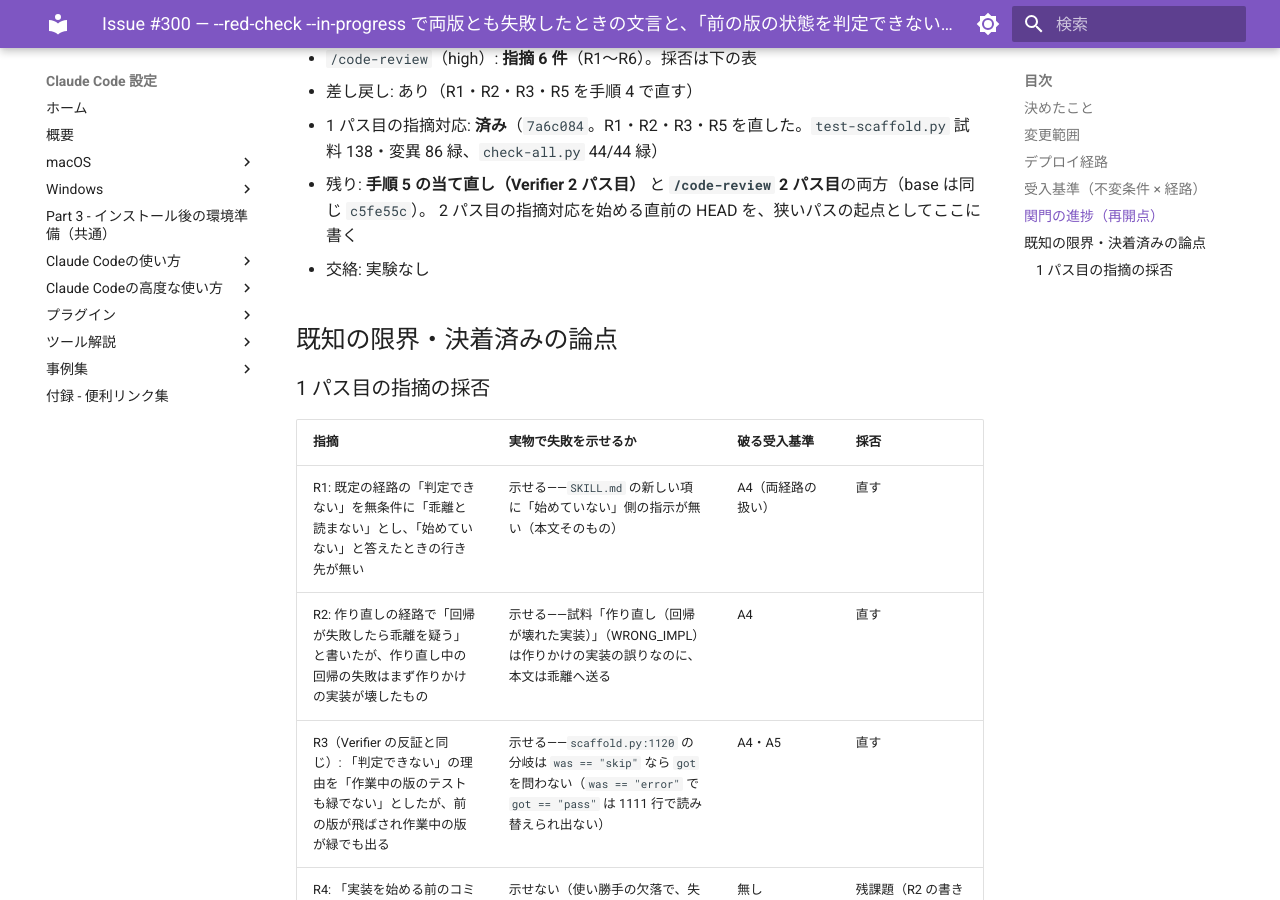
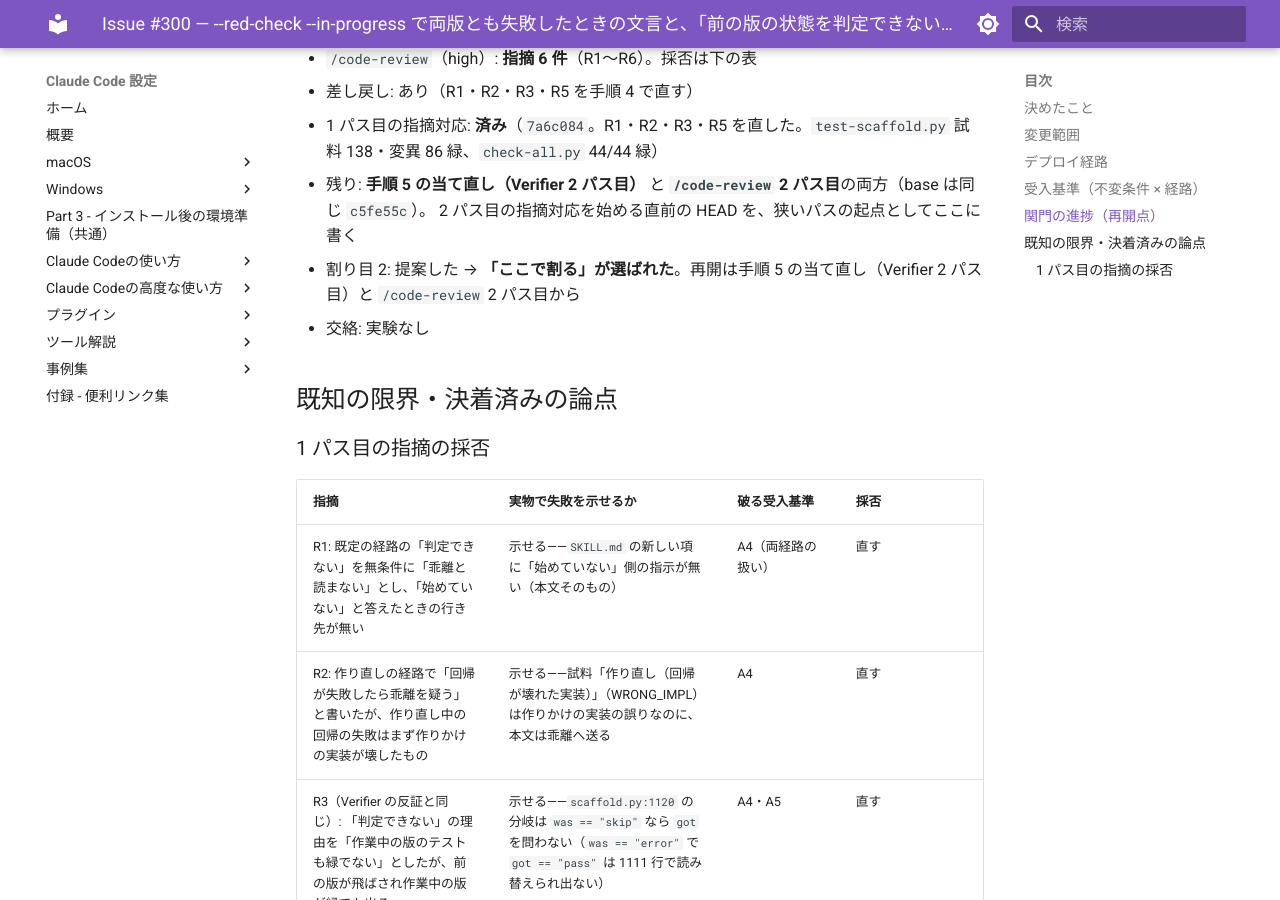
Before and after one commit to hdknr/claude-code-setup, an MkDocs documentation site: the page built from docs/plans/issue-300.md, in a window 1280 px wide and 900 px high, scrolled down 2611 px. Built offline with MkDocs 1.6.1 and Material for MkDocs 9.7.7, drawn with Linux system fonts in a browser that asks for light colours.

Commit message:
docs(plans): #300 の再開点（割り目 2 で割る）を記録する
Refs #300

Co-Authored-By: Claude Opus 5.5 <noreply@anthropic.com>

```diff
--- a/docs/plans/issue-300.md
+++ b/docs/plans/issue-300.md
@@ -64,6 +64,7 @@
 - 1 パス目の指摘対応: **済み**（`7a6c084`。R1・R2・R3・R5 を直した。`test-scaffold.py` 試料 138・変異 86 緑、`check-all.py` 44/44 緑）
 - 残り: **手順 5 の当て直し（Verifier 2 パス目）** と **`/code-review` 2 パス目**の両方（base は同じ `c5fe55c`）。
   2 パス目の指摘対応を始める直前の HEAD を、狭いパスの起点としてここに書く
+- 割り目 2: 提案した → **「ここで割る」が選ばれた**。再開は手順 5 の当て直し（Verifier 2 パス目）と `/code-review` 2 パス目から
 - 交絡: 実験なし
 
 ## 既知の限界・決着済みの論点
```
